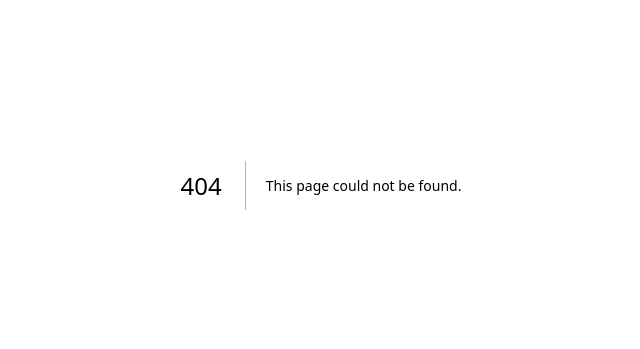
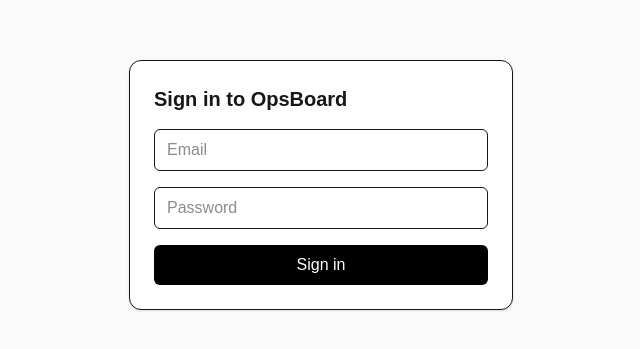
Before and after one commit to sikharsethi/opsboard, a Next.js app: page /login in a window 1280 px wide. Before the commit this address had no page. Shown: the part 215-564 px from the top of the page, without its empty margins (319-959 px from the left). Built offline with nearby package versions, Linux system fonts and the light colour scheme; no server answers.

Commit message:
feat(auth): credentials login with roles and protected dashboard

```diff
--- /dev/null
+++ b/scripts/seed.ts
@@ -0,0 +1,22 @@
+import bcrypt from "bcryptjs";
+import { db } from "../src/db";
+import { users } from "../src/db/schema";
+
+// Demo password for local/demo data only. Real clients get their own.
+const DEMO_PASSWORD = "demo1234";
+
+async function main() {
+  const passwordHash = await bcrypt.hash(DEMO_PASSWORD, 10);
+  await db
+    .insert(users)
+    .values([
+      { email: "admin@opsboard.dev", name: "Demo Admin", role: "admin", passwordHash },
+      { email: "staff@opsboard.dev", name: "Demo Staff", role: "staff", passwordHash },
+      { email: "viewer@opsboard.dev", name: "Demo Viewer", role: "viewer", passwordHash },
+    ])
+    .onConflictDoNothing();
+  console.log("Seeded demo users");
+  process.exit(0);
+}
+
+main();
--- /dev/null
+++ b/src/app/api/auth/[...nextauth]/route.ts
@@ -0,0 +1,3 @@
+import { handlers } from "@/auth";
+
+export const { GET, POST } = handlers;
--- /dev/null
+++ b/src/app/dashboard/layout.tsx
@@ -0,0 +1,22 @@
+import { redirect } from "next/navigation";
+import { auth, signOut } from "@/auth";
+
+export default async function DashboardLayout({ children }: { children: React.ReactNode }) {
+  const session = await auth();
+  if (!session) redirect("/login");
+
+  return (
+    <div className="min-h-screen">
+      <header className="flex items-center justify-between border-b px-6 py-3">
+        <span className="font-semibold">OpsBoard</span>
+        <div className="flex items-center gap-4 text-sm">
+          <span>{session.user.name} ({session.user.role})</span>
+          <form action={async () => { "use server"; await signOut({ redirectTo: "/login" }); }}>
+            <button className="underline">Sign out</button>
+          </form>
+        </div>
+      </header>
+      <main className="p-6">{children}</main>
+    </div>
+  );
+}
--- /dev/null
+++ b/src/app/dashboard/page.tsx
@@ -0,0 +1,3 @@
+export default function DashboardPage() {
+  return <h1 className="text-2xl font-semibold">Dashboard</h1>;
+}
--- /dev/null
+++ b/src/app/login/page.tsx
@@ -0,0 +1,42 @@
+import { AuthError } from "next-auth";
+import { redirect } from "next/navigation";
+import { signIn } from "@/auth";
+
+export default async function LoginPage({
+  searchParams,
+}: {
+  searchParams: Promise<{ error?: string }>;
+}) {
+  const { error } = await searchParams;
+
+  async function login(formData: FormData) {
+    "use server";
+    try {
+      await signIn("credentials", {
+        email: formData.get("email"),
+        password: formData.get("password"),
+        redirectTo: "/dashboard",
+      });
+    } catch (e) {
+      if (e instanceof AuthError) redirect("/login?error=1");
+      throw e; // lets the success redirect through
+    }
+  }
+
+  return (
+    <main className="flex min-h-screen items-center justify-center bg-zinc-50 p-4">
+      <form action={login} className="w-full max-w-sm space-y-4 rounded-xl border bg-white p-6 shadow-sm">
+        <h1 className="text-xl font-semibold">Sign in to OpsBoard</h1>
+        {error && <p className="text-sm text-red-600">Invalid email or password.</p>}
+        <input name="email" type="email" placeholder="Email" required
+          className="w-full rounded-md border px-3 py-2" />
+        <input name="password" type="password" placeholder="Password" required
+          className="w-full rounded-md border px-3 py-2" />
+        <button type="submit"
+          className="w-full rounded-md bg-black px-3 py-2 text-white hover:bg-zinc-800">
+          Sign in
+        </button>
+      </form>
+    </main>
+  );
+}
--- /dev/null
+++ b/src/auth.ts
@@ -0,0 +1,51 @@
+import NextAuth from "next-auth";
+import Credentials from "next-auth/providers/credentials";
+import { eq } from "drizzle-orm";
+import bcrypt from "bcryptjs";
+import { z } from "zod";
+import { db } from "@/db";
+import { users } from "@/db/schema";
+
+const credentialsSchema = z.object({
+  email: z.string().email(),
+  password: z.string().min(1),
+});
+
+export const { handlers, auth, signIn, signOut } = NextAuth({
+  session: { strategy: "jwt" },
+  pages: { signIn: "/login" },
+  providers: [
+    Credentials({
+      credentials: { email: {}, password: {} },
+      async authorize(raw) {
+        const parsed = credentialsSchema.safeParse(raw);
+        if (!parsed.success) return null;
+
+        const [user] = await db
+          .select()
+          .from(users)
+          .where(eq(users.email, parsed.data.email.toLowerCase()));
+        if (!user) return null;
+
+        const ok = await bcrypt.compare(parsed.data.password, user.passwordHash);
+        if (!ok) return null;
+
+        return { id: user.id, email: user.email, name: user.name, role: user.role };
+      },
+    }),
+  ],
+  callbacks: {
+    jwt({ token, user }) {
+      if (user) {
+        token.id = user.id as string;
+        token.role = user.role;
+      }
+      return token;
+    },
+    session({ session, token }) {
+      session.user.id = token.id;
+      session.user.role = token.role;
+      return session;
+    },
+  },
+});
--- /dev/null
+++ b/src/types/next-auth.d.ts
@@ -0,0 +1,19 @@
+import type { DefaultSession } from "next-auth";
+
+type Role = "admin" | "staff" | "viewer";
+
+declare module "next-auth" {
+  interface User {
+    role: Role;
+  }
+  interface Session {
+    user: { id: string; role: Role } & DefaultSession["user"];
+  }
+}
+
+declare module "next-auth/jwt" {
+  interface JWT {
+    id: string;
+    role: Role;
+  }
+}
```
Also changed, not shown: package.json (+5 -2 lines), 1 other file (tests, documents, lock files or other folders).
